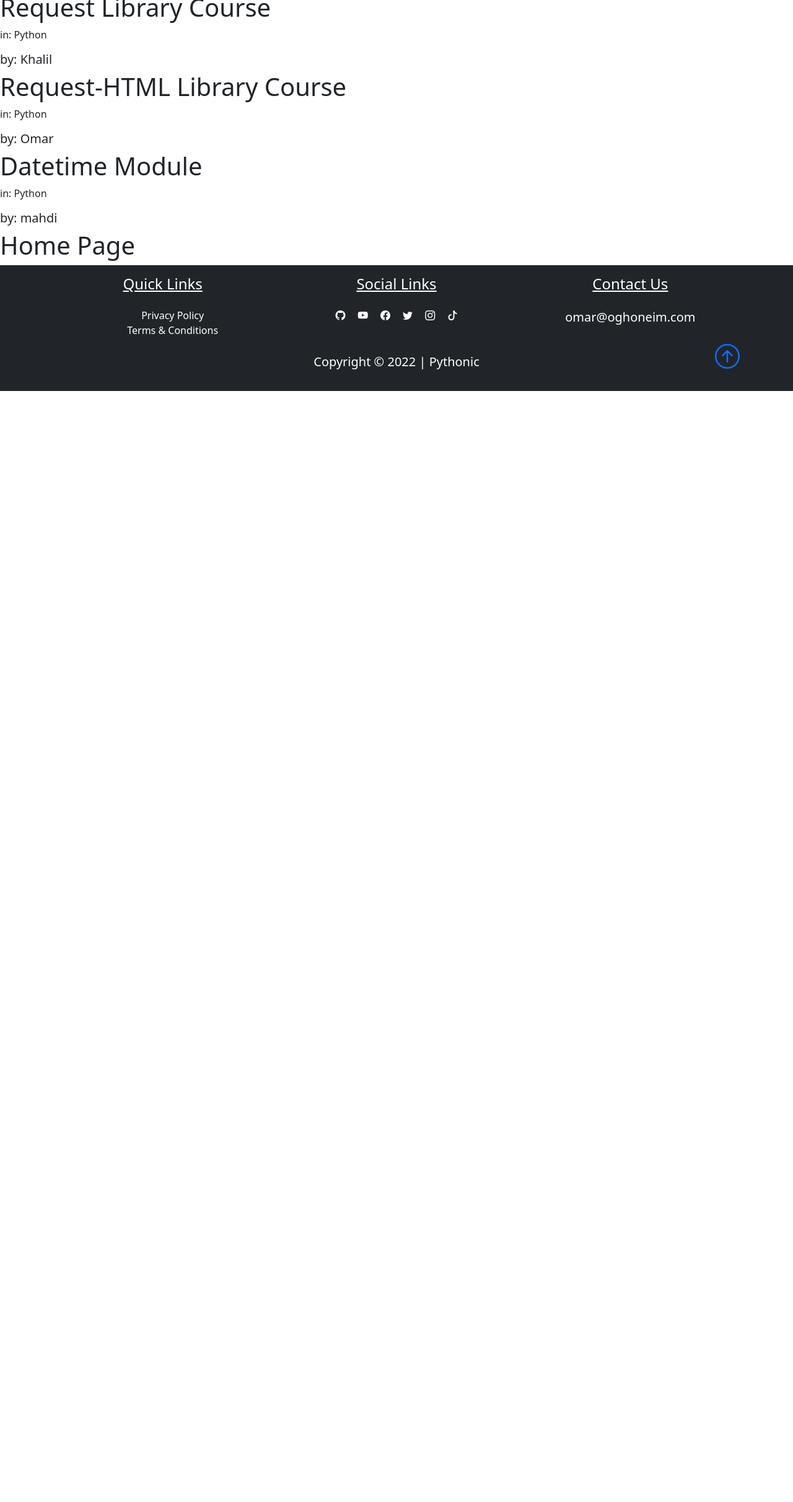
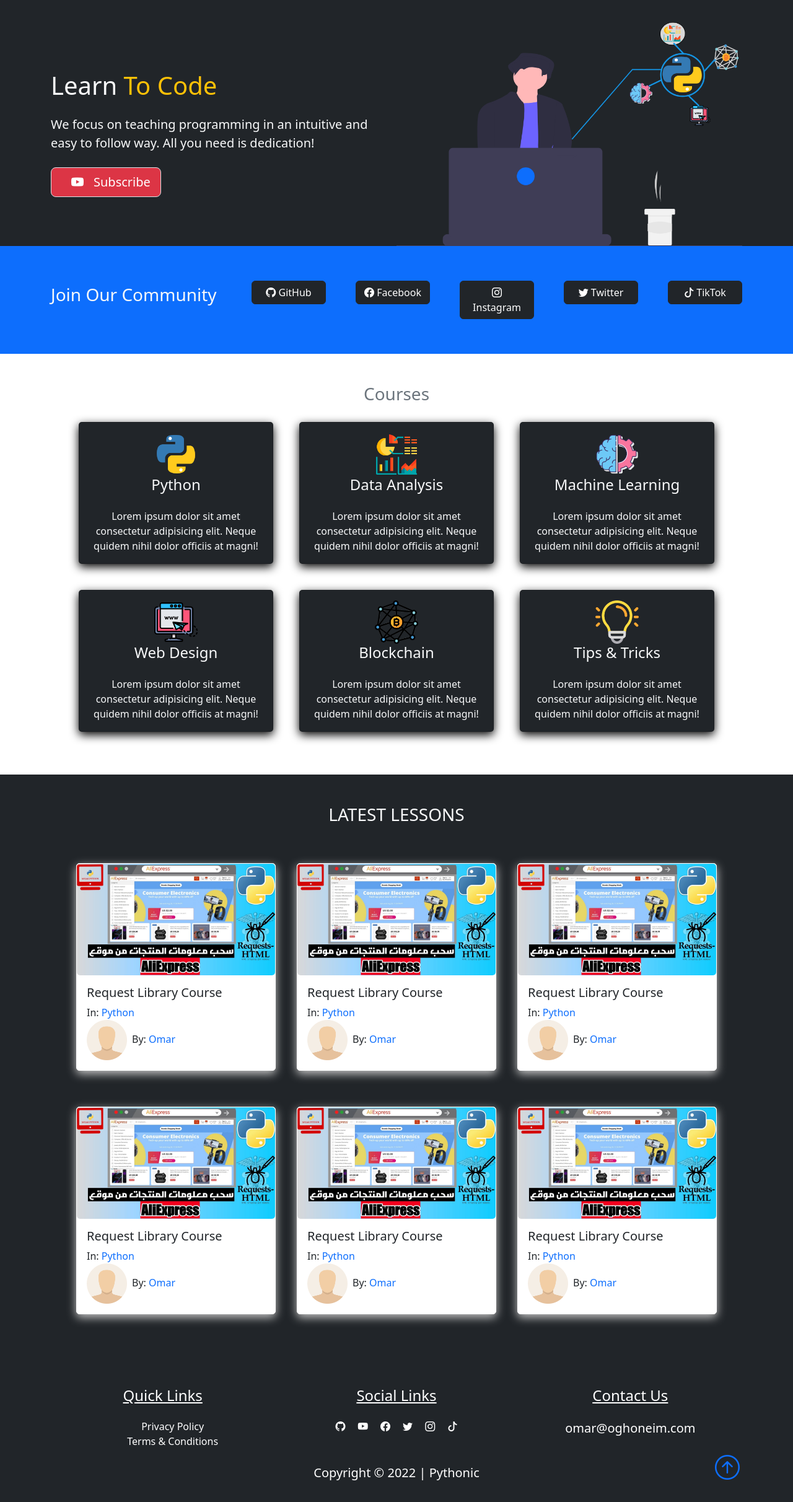
Before and after one commit to KhalilAmamri/CodeFlow, a Flask app: page / in a window 1280 px wide. Shown: the part 72-2496 px from the top of the page at 62% size. Before the commit the page ends 703 px from the top, so only its background shows below. Run offline with Flask 3, Linux system fonts and the light colour scheme.

Commit message:
Fixed Jinja2 template syntax error and added missing courses data to enable proper image display on the home page.

```diff
--- a/pythonic.py
+++ b/pythonic.py
@@ -3,25 +3,79 @@ from flask import Flask, render_template, url_for
 app = Flask(__name__)
 
 lessons = [{
-    "title": "Request Library Course",
-    "course": "Python",
-    "author" : "Khalil"
+    'title': 'Request Library Course',
+    'course': 'Python',
+    'author': 'Omar',
+    'thumbnail': 'thumbnail.jpg'
 },
+{'title': 'Request Library Course',
+    'course': 'Python',
+    'author': 'Omar',
+    'thumbnail': 'thumbnail.jpg'
+},
+{'title': 'Request Library Course',
+    'course': 'Python',
+    'author': 'Omar',
+    'thumbnail': 'thumbnail.jpg'
+},
+{'title': 'Request Library Course',
+    'course': 'Python',
+    'author': 'Omar',
+    'thumbnail': 'thumbnail.jpg'
+},
+{'title': 'Request Library Course',
+    'course': 'Python',
+    'author': 'Omar',
+    'thumbnail': 'thumbnail.jpg'
+},
+{'title': 'Request Library Course',
+    'course': 'Python',
+    'author': 'Omar',
+    'thumbnail': 'thumbnail.jpg'
+},
+]
+courses = [
 {
-    "title": "Request-HTML Library Course",
-    "course": "Python",
-    "author" : "Omar"
-},
-{
-    "title": "Datetime Module",
-    "course": "Python",
-    "author" : "mahdi"
-}
+        'name': 'Python',
+        'icon': 'python.png',
+        'description': 'Lorem ipsum dolor sit amet consectetur adipisicing elit. Neque quidem nihil dolor officiis at magni!'
+    },
+
+    {
+        'name': 'Data Analysis',
+        'icon': 'analysis.png',
+        'description': 'Lorem ipsum dolor sit amet consectetur adipisicing elit. Neque quidem nihil dolor officiis at magni!'
+    },
+
+    {
+        'name': 'Machine Learning',
+        'icon': 'machine-learning.png',
+        'description': 'Lorem ipsum dolor sit amet consectetur adipisicing elit. Neque quidem nihil dolor officiis at magni!'
+    },
+
+        {
+        'name': 'Web Design',
+        'icon': 'web.png',
+        'description': 'Lorem ipsum dolor sit amet consectetur adipisicing elit. Neque quidem nihil dolor officiis at magni!'
+    },
+
+        {
+        'name': 'Blockchain',
+        'icon': 'blockchain.png',
+        'description': 'Lorem ipsum dolor sit amet consectetur adipisicing elit. Neque quidem nihil dolor officiis at magni!'
+    },
+
+        {
+        'name': 'Tips & Tricks',
+        'icon': 'idea.png',
+        'description': 'Lorem ipsum dolor sit amet consectetur adipisicing elit. Neque quidem nihil dolor officiis at magni!'
+    },
+
 ]
 
 @app.route("/")
 def home():
-    return render_template('home.html', lessons = lessons)
+    return render_template('home.html', lessons = lessons, courses = courses)
 
 @app.route("/about")
 def about():
--- a/templates/home.html
+++ b/templates/home.html
@@ -1,9 +1,135 @@
 {% extends "layout.html"%}
 {% block content %}
-    {% for lesson in lessons %}
-    <h1>{{lesson.title}}</h1>
-    <p>in: {{lesson.course}}</p>
-    <h5>by: {{lesson.author}}</h5>
-    {% endfor %}
-    <h1> Home Page</h1>
+<section class="bg-dark text-light p-5 p-lg-0 pt-lg-5 text-center text-sm-start">
+    <div class="container">
+        <div class="d-sm-flex align-items-center justify-content-between">
+            <div>
+                <h1 class="mb-10"> Learn <span class="text-warning"> To Code</span></h1>
+                <p class="lead my-4">
+                    We focus on teaching programming in an intuitive and easy to follow way. All you need is
+                    dedication!
+                </p>
+                <a class="btn btn-danger btn-lg border"
+                    href="https://www.youtube.com/channel/UCEsvQ6d7qsnOSNXtccIzScQ?sub_confirmation=1" target="_blank">
+                    <i class="bi bi-youtube m-3"></i>Subscribe
+                </a>
+
+            </div>
+            <img class="img-fluid w-50 d-none d-sm-block" src="{{url_for('static', filename='showcase.png')}}" alt="">
+        </div>
+    </div>
+</section>
+<!-- Social Media -->
+<section class="bg-primary text-light p-5">
+    <div class="container">
+        <div class="d-md-flex justify-content-between align-items-center">
+            <h3 class="mb-3 text-center">Join Our Community</h3>
+            <nav class="navbar navbar-expand-lg navbar-dark">
+                <button class="navbar-toggler border" type="button" data-bs-toggle="collapse"
+                    data-bs-target="#socialbtn">
+                    <span class="navbar-toggler-icon"></span>
+                </button>
+                <div class="collapse navbar-collapse" id="socialbtn">
+                    <ul class="navbar-nav">
+                        <li class="nav-item">
+                            <a class="btn btn-dark ms-5 button_width" href="https://github.com/omar-ghoneim"
+                                target="_blank">
+                                <i class="bi-github" role="img"></i>
+                                GitHub
+                            </a>
+                        </li>
+                        <li>
+                            <a class="btn btn-dark ms-5 button_width" href="https://www.facebook.com/Pythonic88"
+                                target="_blank">
+                                <i class="bi bi-facebook "></i>
+                                Facebook
+                            </a>
+                        </li>
+                        <li class="nav-item">
+                            <a type="button" class="btn btn-dark ms-5 button_width"
+                                href="https://www.instagram.com/pythonic_88" target="_blank">
+                                <i class="bi bi-instagram"></i>
+                                Instagram
+                            </a>
+
+                        </li>
+                        <li class="nav-item">
+                            <a class="btn btn-dark ms-5 button_width" href="https://twitter.com/Pythonic88"
+                                target="_blank">
+                                <i class="bi bi-twitter"></i>
+                                Twitter
+                            </a>
+
+                        </li>
+                        <li class="nav-item">
+                            <a class="btn btn-dark ms-5 button_width" href="https://www.tiktok.com/@pythonic88"
+                                target="_blank">
+                                <i class="bi bi-tiktok"></i>
+                                TikTok
+                            </a>
+                        </li>
+                    </ul>
+                </div>
+            </nav>
+        </div>
+
+    </div>
+    </div>
+</section>
+<!-- Courses -->
+<section class="bg-ligh">
+    <div class="container p-5">
+        <h3 class="text-center text-secondary" id='learn'>Courses</h3>
+        <div class="row">
+            {% for course in courses %}
+            <div class="col-sm-12 col-md-6 col-lg-4 p-3 d-flex align-items-stretch">
+                <a href="#course_name" class="text-decoration-none">
+                    <div class="card bg-dark text-light">
+                        <div class="card-body text-center">
+                            <img src="{{url_for('static', filename=course.icon)}}" alt="" class="card-img w-25">
+                            <h4 class="card-title mb-4">
+                                {{course.name}}
+                            </h4>
+                            <p class="card-text">{{course.description}}</p>
+                        </div>
+                    </div>
+                </a>
+            </div>
+            {% endfor %}
+        </div>
+    </div>
+</section>
+<!-- Lessons -->
+<section class="bg-dark">
+    <div class="container p-5">
+        <div class="row mb-5 ">
+            <div class="col">
+                <h3 class="text-uppercase text-center text-light">latest lessons</h3>
+            </div>
+        </div>
+        <div class="row">
+            {% for lesson in lessons %}
+            <div class="col-sm-12 col-md-6 col-lg-4 pb-5 d-flex align-items-stretch">
+                <div class="card lesson">
+                    <img src="{{url_for('static', filename=lesson.thumbnail)}}" class="card-img">
+                    <div class="card-body d-flex flex-column">
+                        <h5 class="card-title">
+                            <a class="text-decoration-none text-dark" href="#">{{lesson.title}}</a>
+                        </h5>
+                        <p class="card-text mb-0">In:
+                            <a class="text-decoration-none" href="#">{{lesson.course}}</a>
+                        </p>
+                        <span><img class="article-img" src="{{url_for('static', filename='default.jpg')}}" alt="">By: <a
+                                href="#" class="link">{{lesson.author}}</a></span>
+
+                    </div>
+                </div>
+            </div>
+            {% endfor %}
+
+        </div>
+    </div>
+</section>
+
+
 {% endblock content %}
--- a/templates/layout.html
+++ b/templates/layout.html
@@ -12,7 +12,7 @@
     <link rel="stylesheet" href="https://cdn.jsdelivr.net/npm/bootstrap-icons@1.13.1/font/bootstrap-icons.min.css">
     <link rel="stylesheet" type="text/css" href="{{ url_for('static', filename='main.css') }}">
 </head>
-<body>
+<body class="d-flex flex-column min-vh-100">
     <!-- Navbar -->
     <nav class="navbar navbar-expand-lg bg-dark navbar-dark py-3 fixed-top">
         <div class="container">
@@ -52,7 +52,7 @@
 
     <!-- footer -->
 
-    <footer class="bg-dark mt-auto">
+    <footer class="bg-dark mt-auto mt-auto">
         <div class="container p-3">
             <div class="row text-center text-white">
                 <div class="col-md-12 col-lg-4 pb-2">
```
Also changed, not shown: static/analysis.png (added), static/blockchain.png (added), static/default.jpg (added), static/idea.png (added), static/machine-learning.png (added), static/python.png (added), static/showcase.png (added), static/thumbnail.jpg (added), static/web.png (added).
